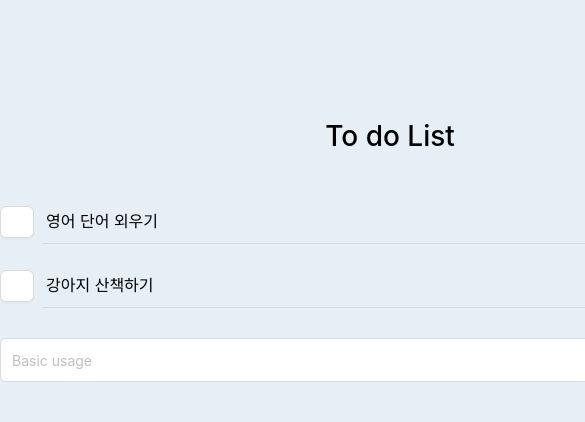
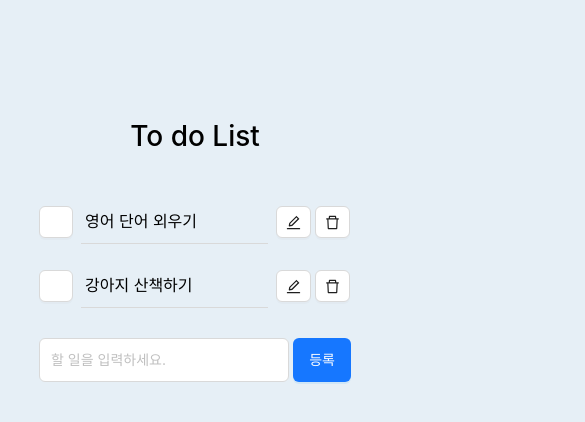
Before and after one commit to jisoooo17/todolist, a React (Create React App) app: page / in a window 390 px wide. Shown: the top 422 px of the page, 585 px wide, since content can reach past the window. Built offline with nearby package versions, Linux system fonts and the light colour scheme.

Commit message:
반응형 작업

```diff
--- a/src/App.css
+++ b/src/App.css
@@ -2,7 +2,7 @@
 * {margin: 0; padding: 0; }
 html {width: 100%; height: 100%;}
 ul, ol, li {list-style: none;}
-input {padding: 3px 20px; height: 44px;}
+input {padding: 3px 20px; min-height: 44px;}
 textarea {padding: 10px; width: 100%; font-size: 18px; color: #1f1b1c;  resize: none;}
 textarea:focus, textarea:active {outline: none;}
 a {text-decoration: none; color: #1f1b1c;}
@@ -13,20 +13,24 @@ button:focus, a:focus {outline: 0 !important;}
 input:focus, input:active {outline: none;}
 
 
-body {background-color: #216fae1c;}
-.wrap {margin: 120px auto; width: 780px;}
+body {background-color: #216fae1c; }
+.wrap {margin: 0 auto; padding: 120px 0; width: 780px;}
 h3 {margin-bottom: 48px; text-align: center; font-size: 28px;}
 .container {margin-bottom: 30px;}
 .list + .list {margin-top: 20px;}
 .list .cont {display: flex; align-items: center;}
 .list .cont form {width: 100%;}
-.list .txt {display: flex; align-items: center; margin-bottom: 0; padding: 8px 4px; min-width: calc(100% - 216px); height: 44px; vertical-align: middle; border-bottom: 1px solid #d9d9d9;}
-.todo-input {display: block; min-width: calc(100% - 216px); height: 44px; font-size: 16px;}
-
+.list .txt {display: flex; align-items: center; margin-bottom: 0; padding: 8px 4px; min-width: calc(100% - 216px); min-height: 44px; vertical-align: middle; border-bottom: 1px solid #d9d9d9;}
+.input-w {display: flex; position: relative; width: 100%;}
+.todo-input {display: block; min-width: calc(100% - 216px); min-height: 44px; font-size: 16px;}
 .btn-complete {margin-right: 8px; padding: 0; min-width: 34px;}
 .btn-w {display: flex; align-items: center; margin-left: 8px;}
 .btn-w button:last-child {margin-left: 4px;}
-.btn-del {}
-.btn-register {margin-left: 4px; height: 44px;}
+.btn-register {margin-left: 4px; min-height: 44px;}
 
-.input-w {display: flex; position: relative; width: 100%;}
+@media screen and (max-width: 829px){
+  .wrap {width: 80%;}
+  .list .txt {min-width: calc(100% - 125px)}
+  .btn-w button {padding: 2px 8px;}
+  .btn-w button span {display: none;}
+}
--- a/src/components/CreateTodo.tsx
+++ b/src/components/CreateTodo.tsx
@@ -12,7 +12,7 @@ const CreateTodo = ({onChange, onSubmit, inputTxt}: CreateTodoProps) => {
     <div className="input-area">
       <form onSubmit={onSubmit}>
         <div className="input-w">
-          <Input type="text" value={inputTxt} onChange={onChange}  placeholder="Basic usage" />
+          <Input type="text" value={inputTxt} onChange={onChange}  placeholder="할 일을 입력하세요." />
           <Button htmlType="submit" type="primary" className="btn-register">등록</Button>
         </div>
       </form>
--- a/src/components/TodoList.tsx
+++ b/src/components/TodoList.tsx
@@ -1,6 +1,7 @@
 import React, { useState, useEffect } from 'react';
 import TodoItem from './TodoItem';
 import CreateTodo from './CreateTodo';
+import { Modal } from 'antd';
 
 export interface Todo {
   id: number;
@@ -69,8 +70,15 @@ const TodoList = () => {
 
   // 리스트 삭제
   const listDelete = (id: number) => {
-    setList(list.filter((item) => item.id !== id));
+    Modal.confirm({
+      title: '삭제 확인',
+      content: '삭제하시겠습니까?',
+      onOk() {
+        setList(list.filter((item) => item.id !== id));
+      }
+    });
   };
+
 
   // 리스트 수정
   const listUpdate = (newTodo: Todo): void => {
```
